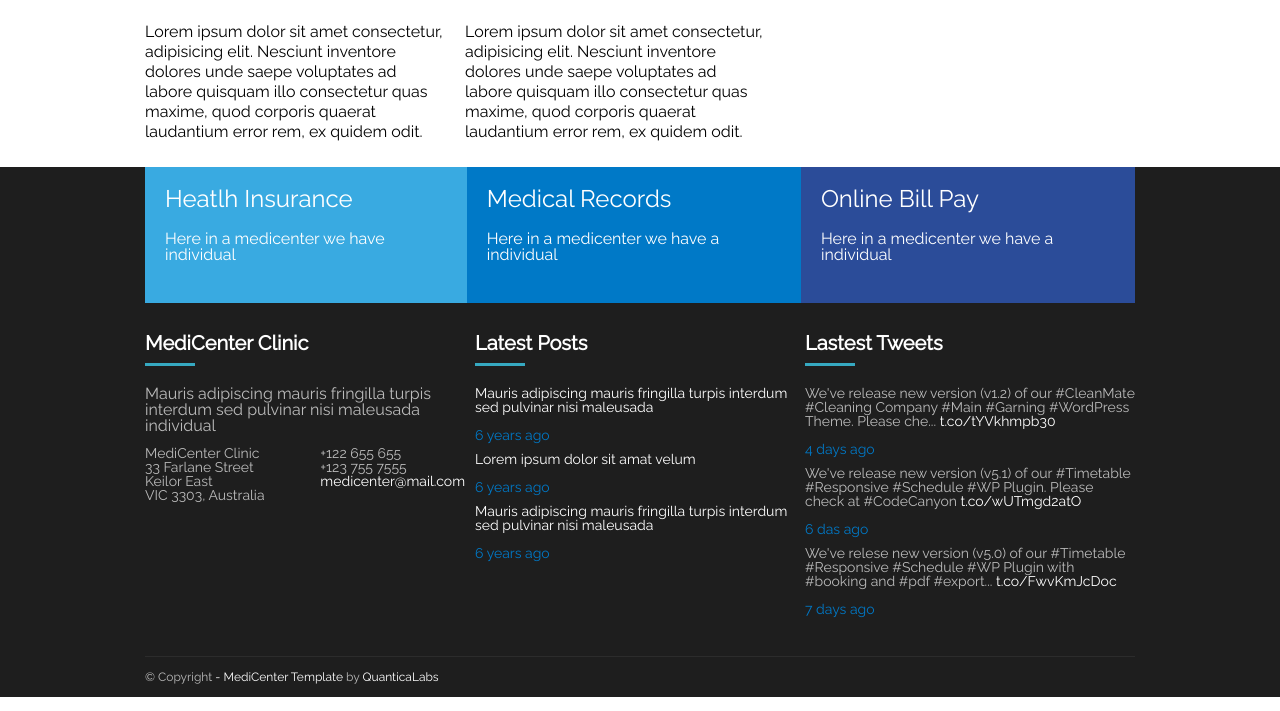
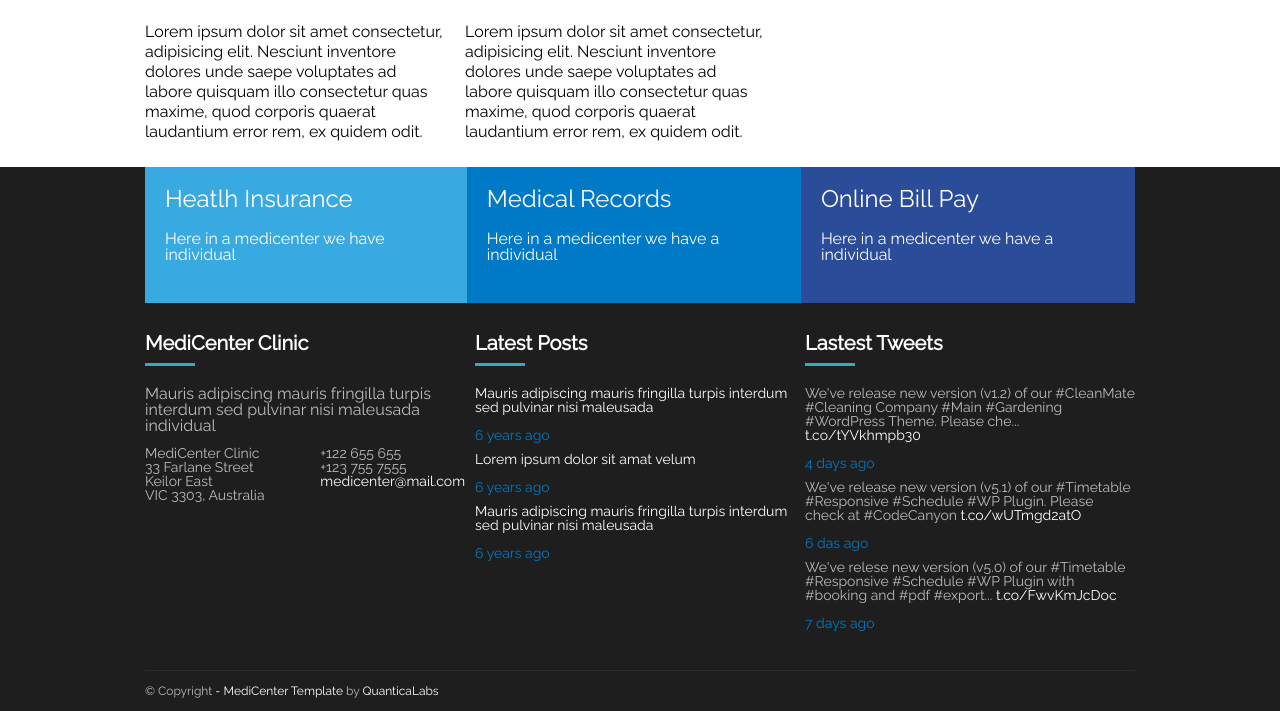
Before and after one commit to JacksonMonteiro/html_medicenter, a plain HTML site: page index.html in a window 1280 px wide. Shown: the part 1729-2440 px from the top of the page. Drawn offline with Linux system fonts and the light colour scheme.

Commit message:
word correction

```diff
--- a/index.html
+++ b/index.html
@@ -285,7 +285,7 @@
                             <ul class="footer_list">
                                 <li>
                                     <a href="#">
-                                        <span class="gray_text">We've release new version (v1.2) of our #CleanMate #Cleaning Company #Main #Garning #WordPress Theme. Please che...</span> t.co/tYVkhmpb30 <br><br>
+                                        <span class="gray_text">We've release new version (v1.2) of our #CleanMate #Cleaning Company #Main #Gardening #WordPress Theme. Please che...</span> t.co/tYVkhmpb30 <br><br>
                                         <span class="blue_text">4 days ago</span>
                                     </a>
                                 </li>
```
